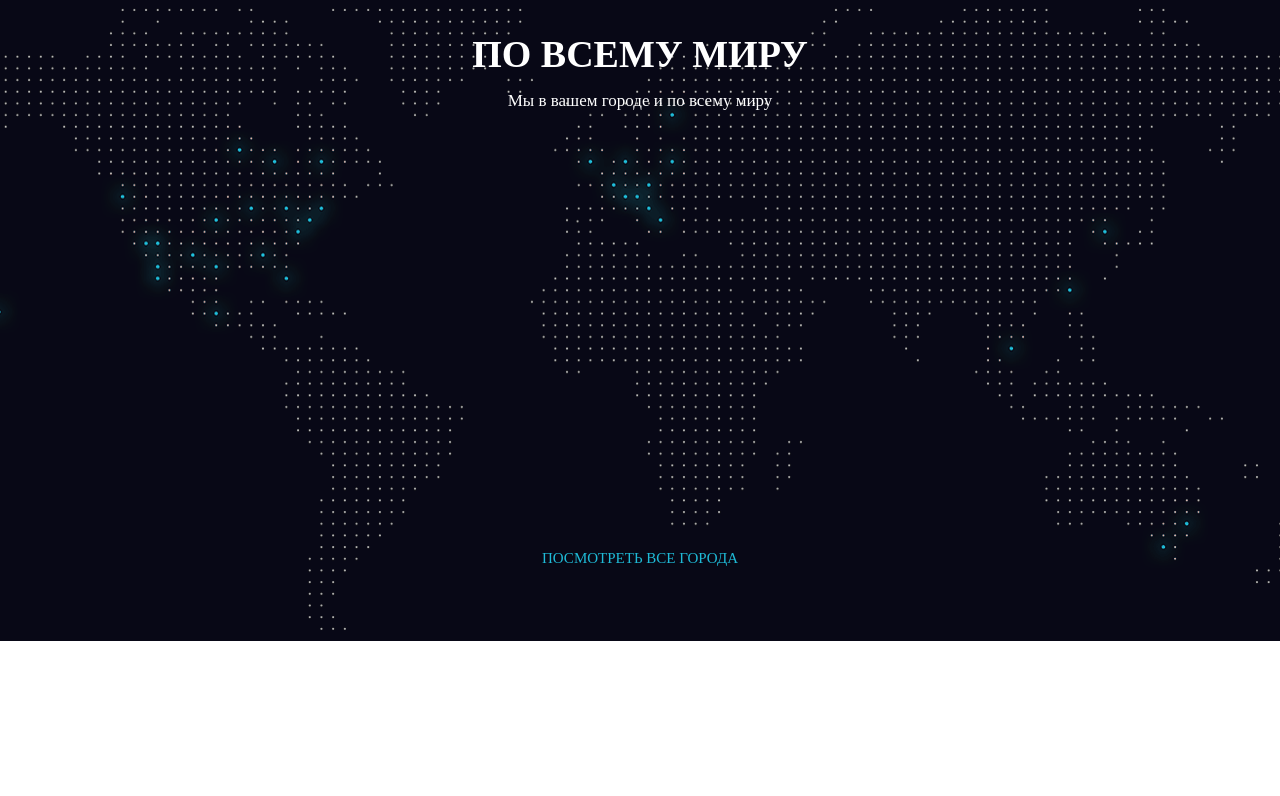
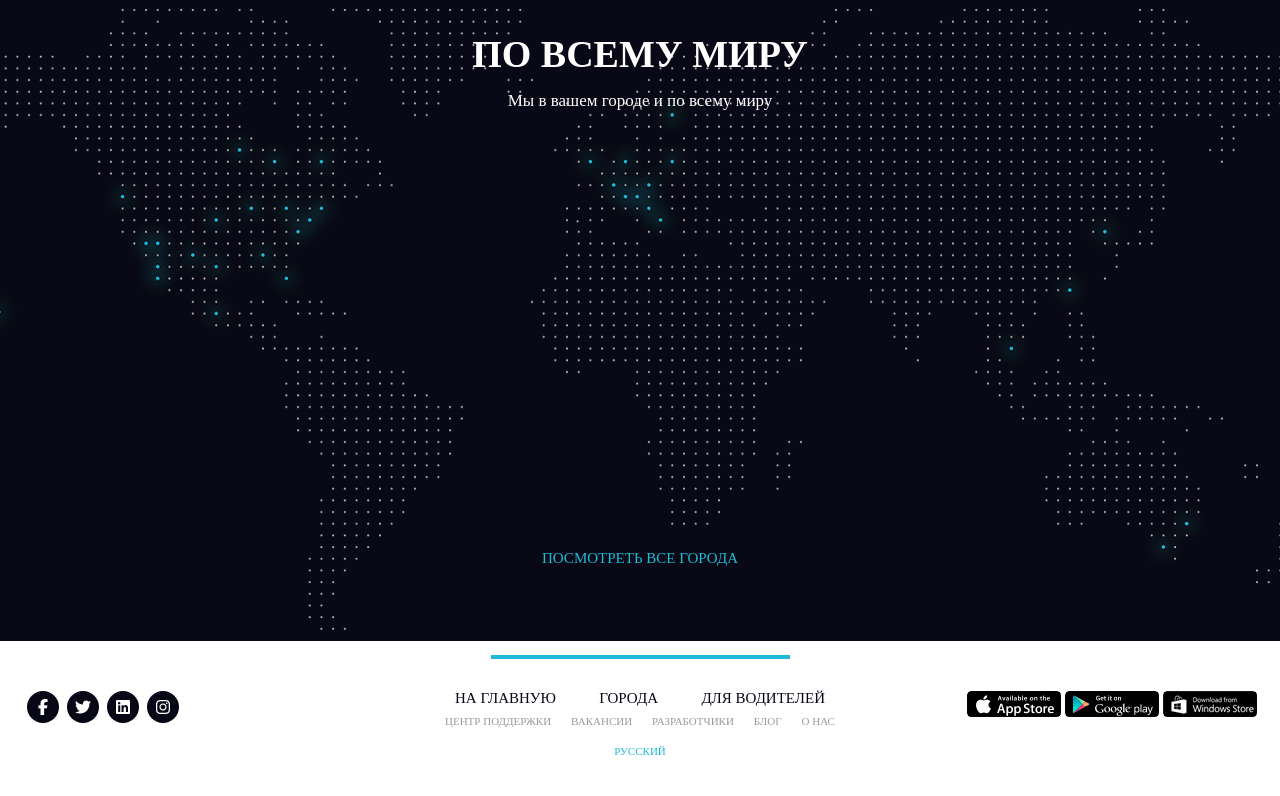
Before and after one commit to Dmitriy-web/Uber, a website: page src/index.html in a window 1280 px wide. Shown: the part 4656-5452 px from the top of the page. Before the commit the page ends 5297 px from the top, so only its background shows below. Drawn offline with Linux system fonts and the light colour scheme.

Commit message:
create footer

```diff
--- a/src/index.html
+++ b/src/index.html
@@ -4,6 +4,7 @@
     <meta charset="UTF-8">
     <meta name="viewport" content="width=device-width, initial-scale=1.0">
     <title>Document</title>
+    <script src="https://kit.fontawesome.com/646efbd40e.js" crossorigin="anonymous"></script>
     <link rel="stylesheet" href="bootstrap-4.4.1-dist/css/bootstrap.min.css">
     <link rel="stylesheet" href="css/reset.css">
     <link rel="stylesheet" href="css/main.min.css">
@@ -367,5 +368,57 @@
             <a href="#" class="world_link">посмотреть все города</a>
         </div>
     </section>
+
+   <footer>
+    <div class="footer_divider"></div>
+      <div class="footer_wrapper">
+        <div>
+            <div class="footer_social">
+                <a href="#" class="footer_social_item">
+                    <i class="fab fa-facebook-f"></i>
+                </a>
+                <a href="#" class="footer_social_item">
+                    <i class="fab fa-twitter"></i>
+                </a>
+                <a href="#" class="footer_social_item">
+                    <i class="fab fa-linkedin"></i>
+                </a>
+                <a href="#" class="footer_social_item">
+                    <i class="fab fa-instagram"></i>
+                </a>
+            </div>
+        </div>
+        <div>
+            <div class="footer_links">
+                <div class="footer_links_main">
+                    <a href="#">на главную</a>
+                    <a href="#">города</a>
+                    <a href="#">для водителей</a>
+                </div>
+                <div class="footer_links_sub">
+                    <a href="#">центр поддержки</a>
+                    <a href="#">вакансии</a>
+                    <a href="#">разработчики</a>
+                    <a href="#">блог</a>
+                    <a href="#">о нас</a>
+                </div>
+                <a href="#" class="footer_links_lang">Русский</a>
+            </div>
+        </div>
+        <div>
+            <div class="footer_mobile">
+                <a href="#">
+                    <img src="img/app_store.png" alt="App Store">
+                </a>
+                <a href="#">
+                    <img src="img/google_play.png" alt="Google play">
+                </a>
+                <a href="#">
+                    <img src="img/windows_store.png" alt="Windows store">
+                </a>
+            </div>
+        </div>
+      </div>
+   </footer>
 </body>
 </html>
--- a/src/scss/main.scss
+++ b/src/scss/main.scss
@@ -519,3 +519,95 @@ header {
 	color: #1fbad6;
    }
 }
+
+
+footer{
+    padding: 14px 23px 39px 23px;
+
+    a:hover{
+        text-decoration: none;
+    }
+}
+
+.footer{
+    &_divider {
+        width: 299px;
+		height: 4px;
+        background-color: #1fbad6;
+        margin: 0 auto;
+    }
+    &_wrapper{
+        display: flex ;
+		justify-content: space-between;
+		align-items: flex-start;
+		padding-top: 32px;
+    }
+    &_wrapper > div {
+      width: 33%;
+    }
+    &_wrapper > div:nth-child(3) {
+        display: flex;
+        justify-content: flex-end;
+    }
+
+    &_social {
+        width: 160px;
+		display: flex;
+        justify-content: space-between;
+        &_item {
+         display: flex;
+		justify-content: center;
+		align-items: center;
+		margin: 0 4px ;
+		width: 32px;
+		height: 32px;
+		background-color: #070716;
+        border-radius: 100%;
+
+        i{
+        color: #fff;
+        }
+    }
+    }
+
+    &_links {
+    width: 390px;
+    margin: 0 auto;
+
+    &_main  {
+     display: flex;
+     justify-content: space-between;
+     padding: 0 10px;
+
+    a {
+    color: #070716;
+    font-size: 15px;
+    font-weight: 300;
+    text-transform: uppercase;
+     }
+    }
+    &_sub {
+    display: flex ;
+    justify-content: space-between;
+    margin-top: 10px ;
+
+    a {
+    color: #999999;
+    font-size: 11px;
+    font-weight: 300;
+    text-transform: uppercase;
+    }
+    }
+    &_lang {
+    display: block ;
+	margin: 0 auto;
+    color: #1fbad6;
+	font-size: 11px;
+	font-weight: 400;
+	margin-top: 19px;
+	text-transform: uppercase;
+	text-align: center ;
+    }
+    }
+
+}
```
Also changed, not shown: src/css/main.min.css, src/img/app_store.png (added), src/img/google_play.png (added), src/img/windows_store.png (added).
